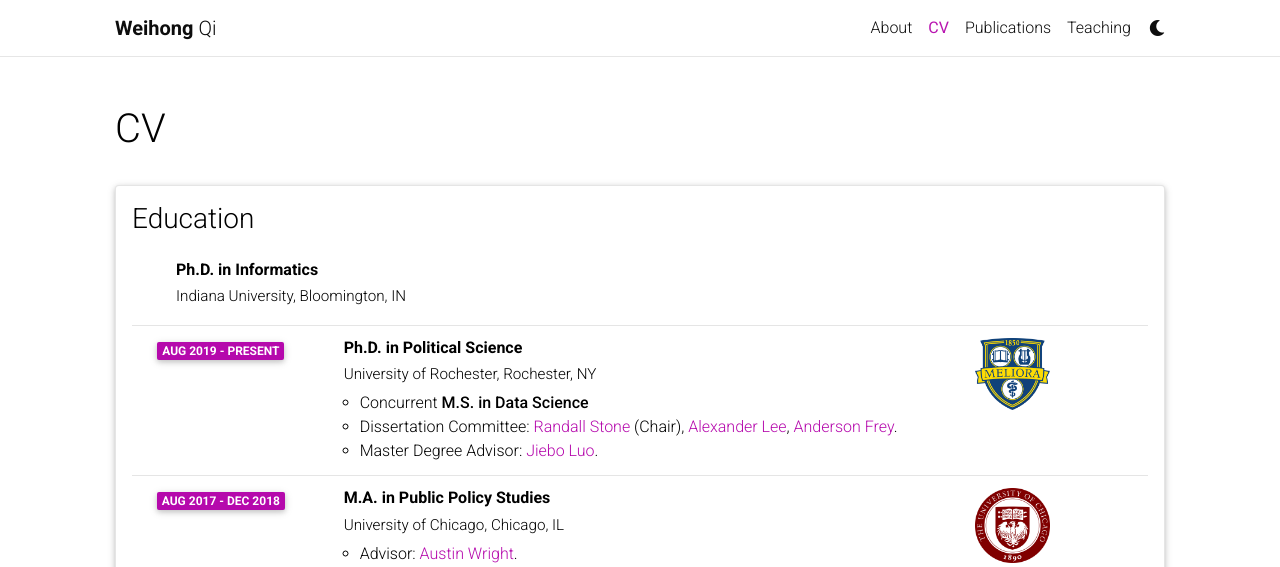
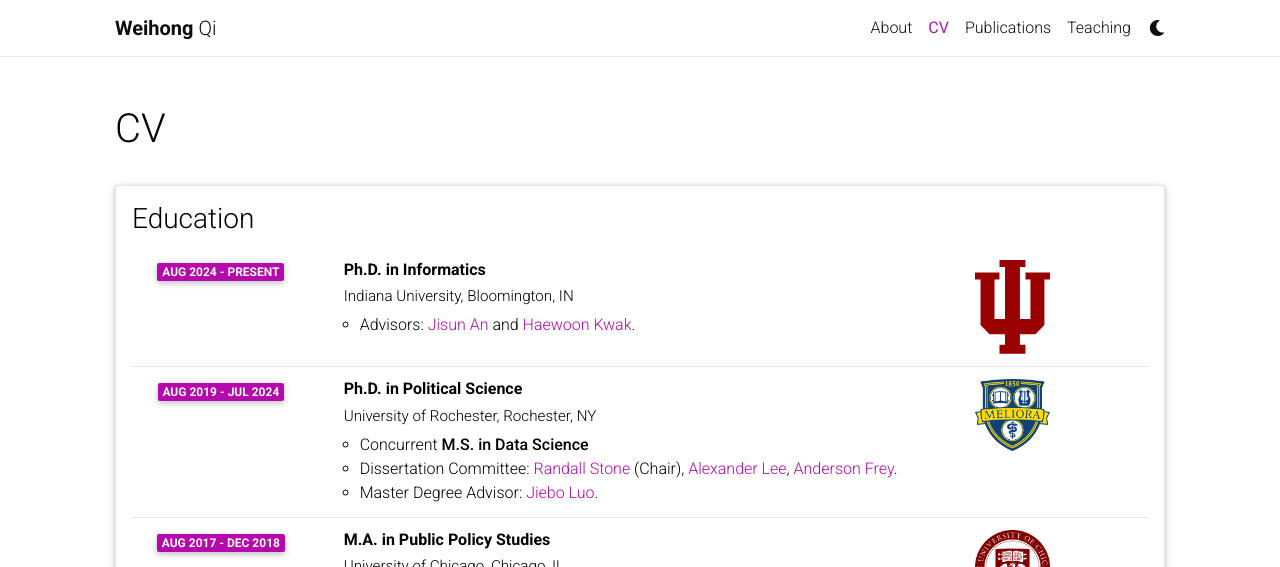
Before and after one commit to WeihongQ/weihongq.github.io, a Jekyll site: the page built from _pages/cv.md, in a window 1280 px wide and 1319 px high, cut to the strip 0-567 px from the top of the window. Built offline with Jekyll 4.4.1, drawn with Linux system fonts in a browser that asks for light colours; comment, search, counter and statistics services are not loaded; a style sheet for code colours, icons or effects is not loaded.

Commit message:
update cv

```diff
--- a/_data/cv.yml
+++ b/_data/cv.yml
@@ -3,11 +3,14 @@
   contents:
     - title: Ph.D. in Informatics
       institution: Indiana University, Bloomington, IN
+      logo: IU.svg
+      year: Aug 2024 - Present
+      description: <span>Advisors:</span>  <a href="https://jisun.me/">Jisun An</a> and <a href="https://haewoon.io/">Haewoon Kwak</a>.
 
     - title: Ph.D. in Political Science
       institution: University of Rochester, Rochester, NY
       logo: UR.webp
-      year: Aug 2019 - Present
+      year: Aug 2019 - Jul 2024
       description:
         - Concurrent <strong> M.S. in Data Science </strong>
         - <span>Dissertation Committee:</span> <a href="https://www.sas.rochester.edu/psc/stone/"> Randall Stone</a> (Chair), <a href="http://www.rochester.edu/college/faculty/alexander_lee/">Alexander Lee</a>, <a href="https://www.andersonfrey.com/"> Anderson Frey</a>.
```
Also changed, not shown: assets/img/cv_logo/IU.svg (added).
